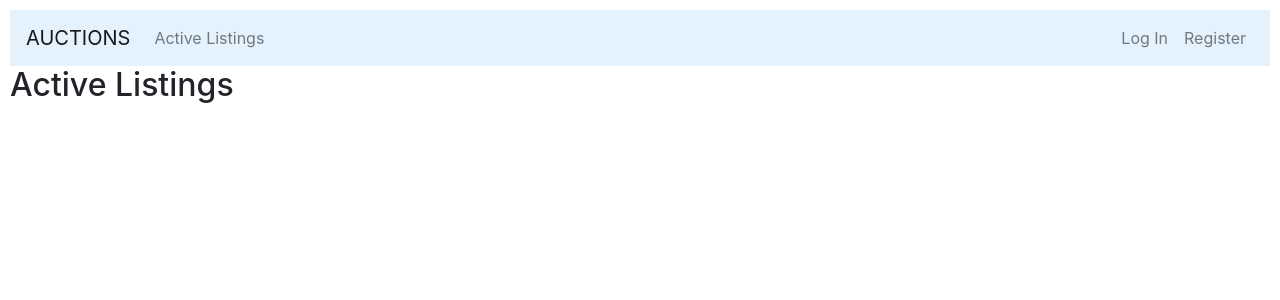
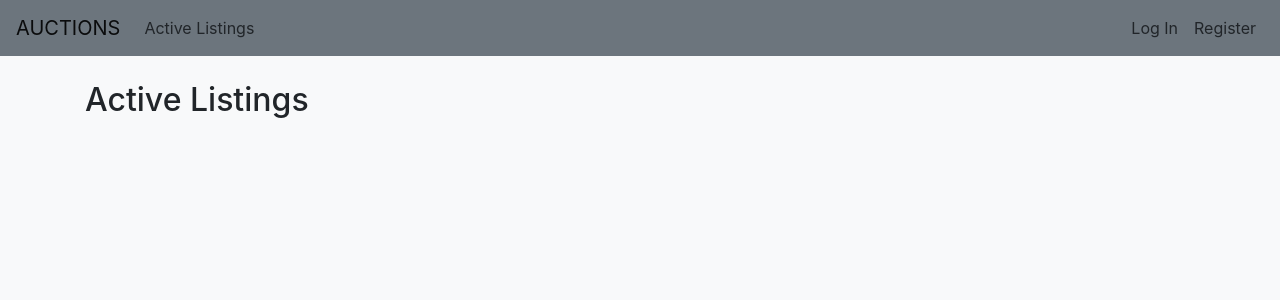
Before and after one commit to ycolagelo/commerce-, a Django app: page / in a window 1280 px wide. Shown: the top 300 px of the page. Run offline with Django 3.2, Linux system fonts and the light colour scheme; data that the repository does not hold is empty; some libraries are stand-ins or nearby versions.

Commit message:
initial stying of cards and new color scheme

```diff
--- a/auctions/static/auctions/styles.css
+++ b/auctions/static/auctions/styles.css
@@ -1,6 +1,3 @@
-body {
-    padding: 10px;
-}
 
 .user-nav-item-circle {
     background: white;
@@ -18,3 +15,37 @@ body {
     border:none !important;
     content: none !important;
 }
+
+body {
+    background-color: #f8f9fa;
+    color: #212529;
+}
+
+.header {
+    background-color: #6c757d;
+    color: #212529 !important;
+}
+
+.navbar-light .navbar-nav .nav-link  {
+    color: #212529;
+}
+
+.nav-link:hover, .nav-link:active {
+    color: #000 !important;
+}
+
+.navbar {
+    margin-bottom: 25px;
+}
+
+.al-title-heading {
+    margin-bottom: 25px;
+}
+
+.listing-card {
+    background-color: #dee2e6;
+    padding: 25px;
+    border: 15px solid #f8f9fa;
+    border-radius: 25px;
+    height: 400px;
+}
--- a/auctions/templates/auctions/index.html
+++ b/auctions/templates/auctions/index.html
@@ -1,24 +1,16 @@
 {% extends "auctions/layout.html" %}
 
 {% block body %}
-    <h2>Active Listings</h2>
-    {% for item in active_listings%}
+    <h2 class="al-title-heading">Active Listings</h2>
 
-        <div>
-           <h3> {{item.name}}</h3>
-            <img src="{{item.image.url}}" width ="150px" height="200px">
-            <p>{{item.price}}</p>
-            <p>{{item.description}}</p>
-        </div>
-        {% comment %} <div class="container">
-            <div class="row">
-                <div class="col">
-                    1 of 2
-                </div>
-                <div class="col">
-                    2 of 2
-                </div>
+    <div class="row">
+        {% for item in active_listings%}
+            <div class="col-3 col-md-3 listing-card">
+                <h5> {{item.name}}</h5>
+                <img src="{{item.image.url}}" width ="150px" height="200px">
+                <p>{{item.price}}</p>
+                <p>{{item.description}}</p>
             </div>
-        </div>      {% endcomment %}
-    {% endfor %}
+        {% endfor %}
+    </div>
 {% endblock %}
--- a/auctions/templates/auctions/layout.html
+++ b/auctions/templates/auctions/layout.html
@@ -8,7 +8,7 @@
         <link href="{% static 'auctions/styles.css' %}" rel="stylesheet">
     </head>
     <body>
-        <nav class="navbar navbar-expand-lg navbar-light" style="background-color: #e3f2fd;">
+        <nav class="navbar navbar-expand-lg navbar-light header">
             <a class="navbar-brand" href="/">AUCTIONS</a>
              <button class="navbar-toggler" type="button" data-toggle="collapse" data-target="#navbarNavAltMarkup" aria-controls="navbarNavAltMarkup" aria-expanded="false" aria-label="Toggle navigation">
                 <span class="navbar-toggler-icon"></span>
@@ -53,86 +53,14 @@
                 </ul>
             </div>
         </nav>
-        {% block body %}
-        {% endblock %}
+        <div class="container">
+            {% block body %}
+            {% endblock %}
+        </div>
 
+        <!-- Scripts: -->
         <script src="https://code.jquery.com/jquery-3.2.1.slim.min.js" integrity="sha384-KJ3o2DKtIkvYIK3UENzmM7KCkRr/rE9/Qpg6aAZGJwFDMVNA/GpGFF93hXpG5KkN" crossorigin="anonymous"></script>
         <script src="https://cdnjs.cloudflare.com/ajax/libs/popper.js/1.12.9/umd/popper.min.js" integrity="sha384-ApNbgh9B+Y1QKtv3Rn7W3mgPxhU9K/ScQsAP7hUibX39j7fakFPskvXusvfa0b4Q" crossorigin="anonymous"></script>
         <script src="https://maxcdn.bootstrapcdn.com/bootstrap/4.0.0/js/bootstrap.min.js" integrity="sha384-JZR6Spejh4U02d8jOt6vLEHfe/JQGiRRSQQxSfFWpi1MquVdAyjUar5+76PVCmYl" crossorigin="anonymous"></script>
     </body>
 </html>
-
-
-
-
-
-
-
-
-
-
-
-
-
-
-
-
-
-
-
-
-
-
-
-
-
-
-
-
-
-
-
-
-
-
-
-
-
-
-
-
-
-
-        {% comment %} <h1>Auctions</h1>
-        <div>
-            {% if user.is_authenticated %}
-                Signed in as <strong>{{ user.username }}</strong>.
-            {% else %}
-                Not signed in.
-            {% endif %}
-        </div>
-        <ul class="nav">
-            <li class="nav-item">
-                <a class="nav-link" href="{% url 'index' %}">Active Listings</a>
-            </li>
-            {% if user.is_authenticated %}
-                <li class="nav-item">
-                    <a class="nav-link" href="{% url 'logout' %}">Log Out</a>
-                </li>
-                <li class="nave-item">
-                    <a class="nav-link" href="{% url 'create_list' %}">Create A Listing</a>
-                </li>
-            {% else %}
-                <li class="nav-item">
-                    <a class="nav-link" href="{% url 'login' %}">Log In</a>
-                </li>
-                <li class="nav-item">
-                    <a class="nav-link" href="{% url 'register' %}">Register</a>
-                </li>
-            {% endif %}
-        </ul>
-        <hr>
-        {% block body %}
-        {% endblock %}
-    </body>
-</html> {% endcomment %}
```
